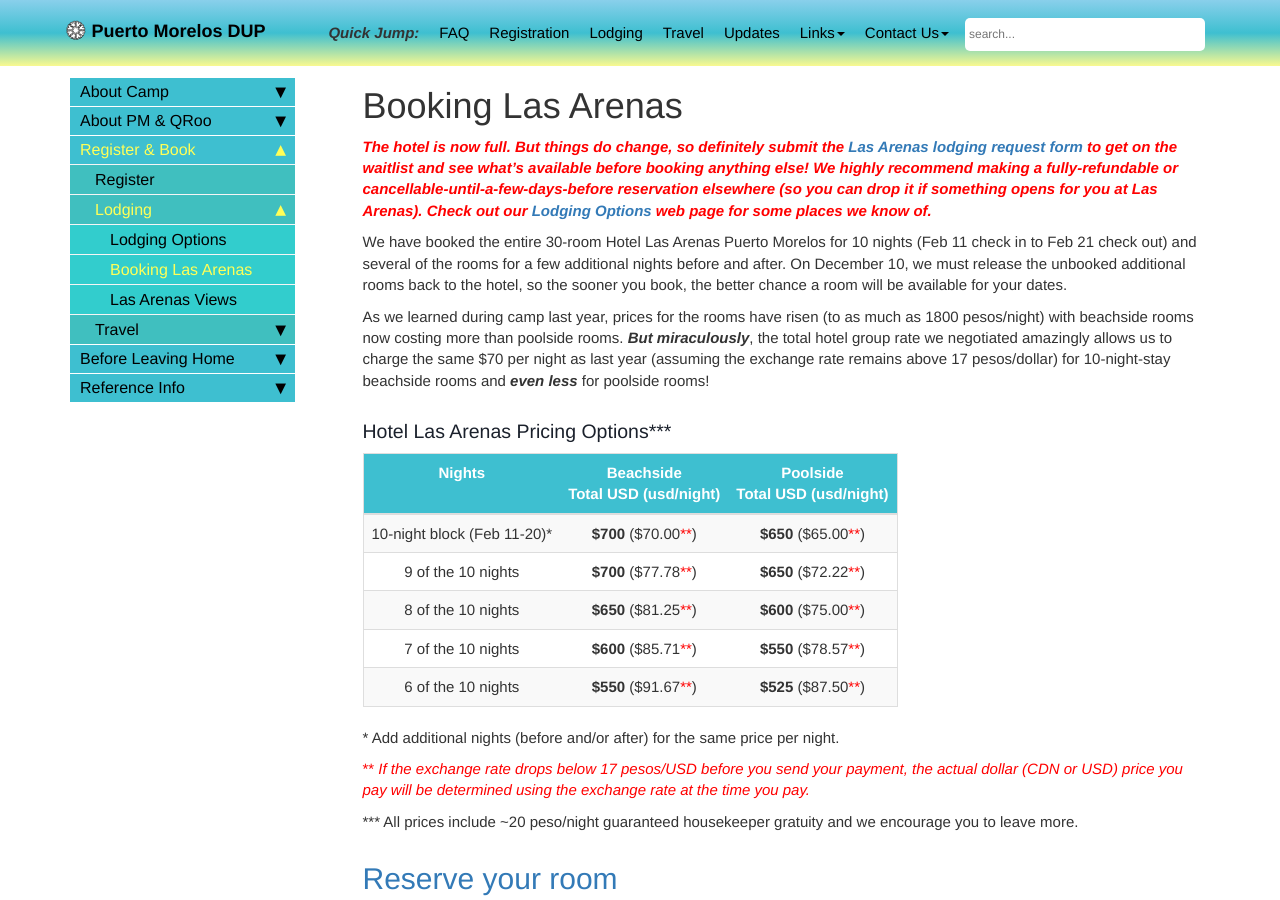
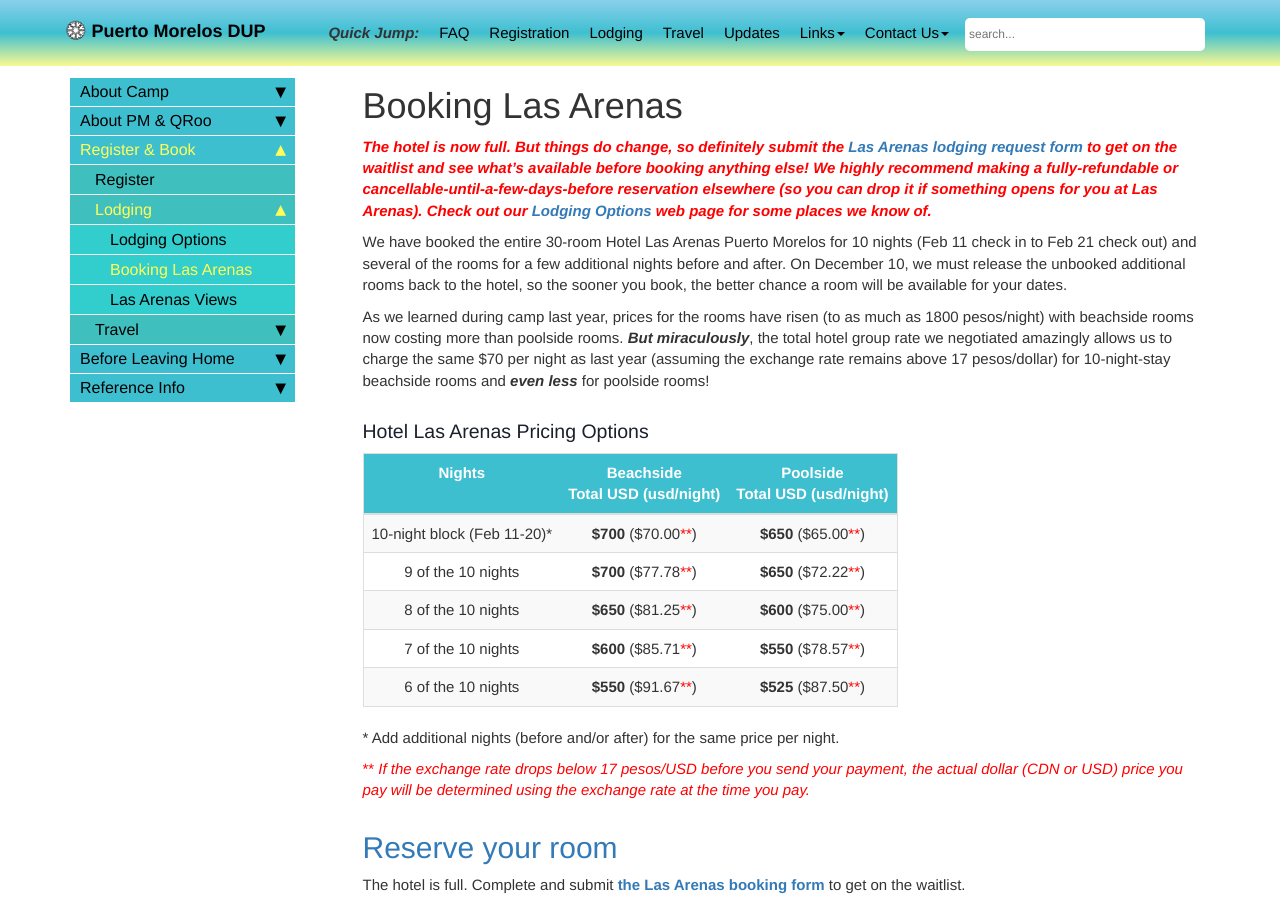
Before and after one commit to davewalker60/pmdup, a Jekyll site: the page built from pages/booking-las-arenas.md, in a window 1280 px wide and 900 px high. Built offline with Jekyll 4.4.1, drawn with Linux system fonts in a browser that asks for light colours; comment, search, counter and statistics services are not loaded.

Commit message:
remove tip line

```diff
--- a/pages/booking-las-arenas.md
+++ b/pages/booking-las-arenas.md
@@ -13,7 +13,7 @@ We have booked the entire 30-room Hotel Las Arenas Puerto Morelos for 10 nights
 
 As we learned during camp last year, prices for the rooms have risen (to as much as 1800 pesos/night) with beachside rooms now costing more than poolside rooms. ***But miraculously***, the total hotel group rate we negotiated amazingly allows us to charge the same $70 per night as last year (assuming the exchange rate remains above 17 pesos/dollar) for 10-night-stay beachside rooms and ***even less*** for poolside rooms!
 
-### Hotel Las Arenas Pricing Options***
+### Hotel Las Arenas Pricing Options
 
 | Nights | Beachside<br>Total USD (usd/night) | Poolside<br>Total USD (usd/night) |
 | :--------------------------------------------------------: | :----------------------------------: | :----------------------------------: |
@@ -27,8 +27,6 @@ As we learned during camp last year, prices for the rooms have risen (to as much
 \* Add additional nights (before and/or after) for the same price per night.
 
 <span style="color:red">\** *If the exchange rate drops below 17 pesos/USD before you send your payment, the actual dollar (CDN or USD) price you pay will be determined using the exchange rate at the time you pay.*</span>
-
-\*\*\* All prices include ~20 peso/night guaranteed housekeeper gratuity and we encourage you to leave more.
 
 # [Reserve your room](https://docs.google.com/forms/d/e/1FAIpQLSct3SrTHl76pMYcZ5z9-eWdLCjCXzf4igqfVk689qA42YuyWA/viewform){:target="_blank"}
 The hotel is full. Complete and submit [**the Las Arenas booking form**](https://docs.google.com/forms/d/e/1FAIpQLSct3SrTHl76pMYcZ5z9-eWdLCjCXzf4igqfVk689qA42YuyWA/viewform){:target="_blank"} to get on the waitlist.
```
